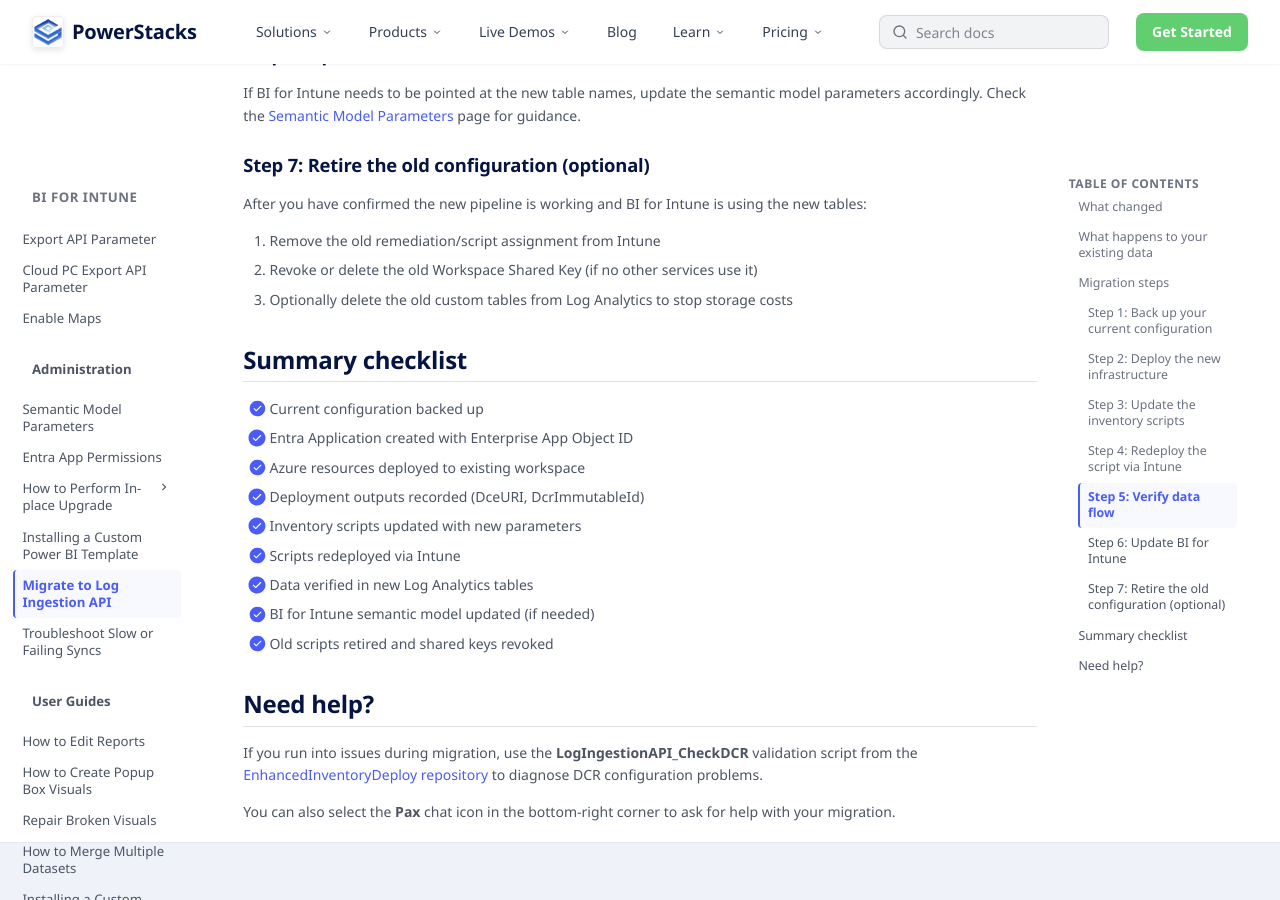
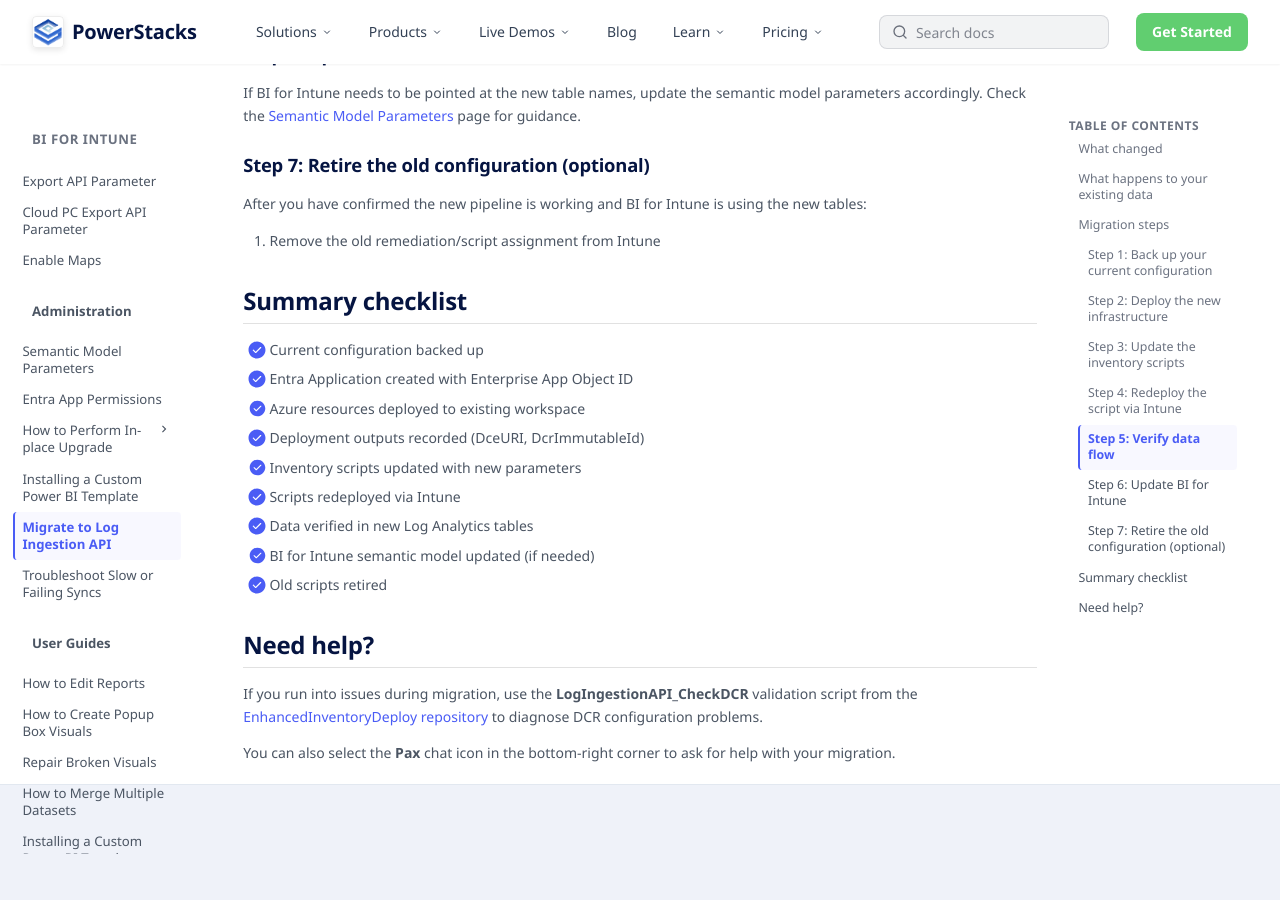
Before and after one commit to powerstacks-corp/powerstacks-docs, an MkDocs documentation site: the page built from docs/bi-for-intune/installation/log-analytics/migrate-to-log-ingestion-api.md, in a window 1280 px wide and 900 px high, scrolled down 2533 px. Built offline with MkDocs 1.6.1 and Material for MkDocs 9.7.7, drawn with Linux system fonts in a browser that asks for light colours.

Commit message:
migrate-to-log-ingestion-api: remove invalid retire steps (delete old tables / revoke shared key) since migration is in-place

```diff
--- a/docs/bi-for-intune/installation/log-analytics/migrate-to-log-ingestion-api.md
+++ b/docs/bi-for-intune/installation/log-analytics/migrate-to-log-ingestion-api.md
@@ -92,8 +92,6 @@
 After you have confirmed the new pipeline is working and BI for Intune is using the new tables:
 
 1. Remove the old remediation/script assignment from Intune
-2. Revoke or delete the old Workspace Shared Key (if no other services use it)
-3. Optionally delete the old custom tables from Log Analytics to stop storage costs
 
 ## Summary checklist
 
@@ -105,7 +103,7 @@
 - [ ] Scripts redeployed via Intune
 - [ ] Data verified in new Log Analytics tables
 - [ ] BI for Intune semantic model updated (if needed)
-- [ ] Old scripts retired and shared keys revoked
+- [ ] Old scripts retired
 
 ## Need help?
 
```
